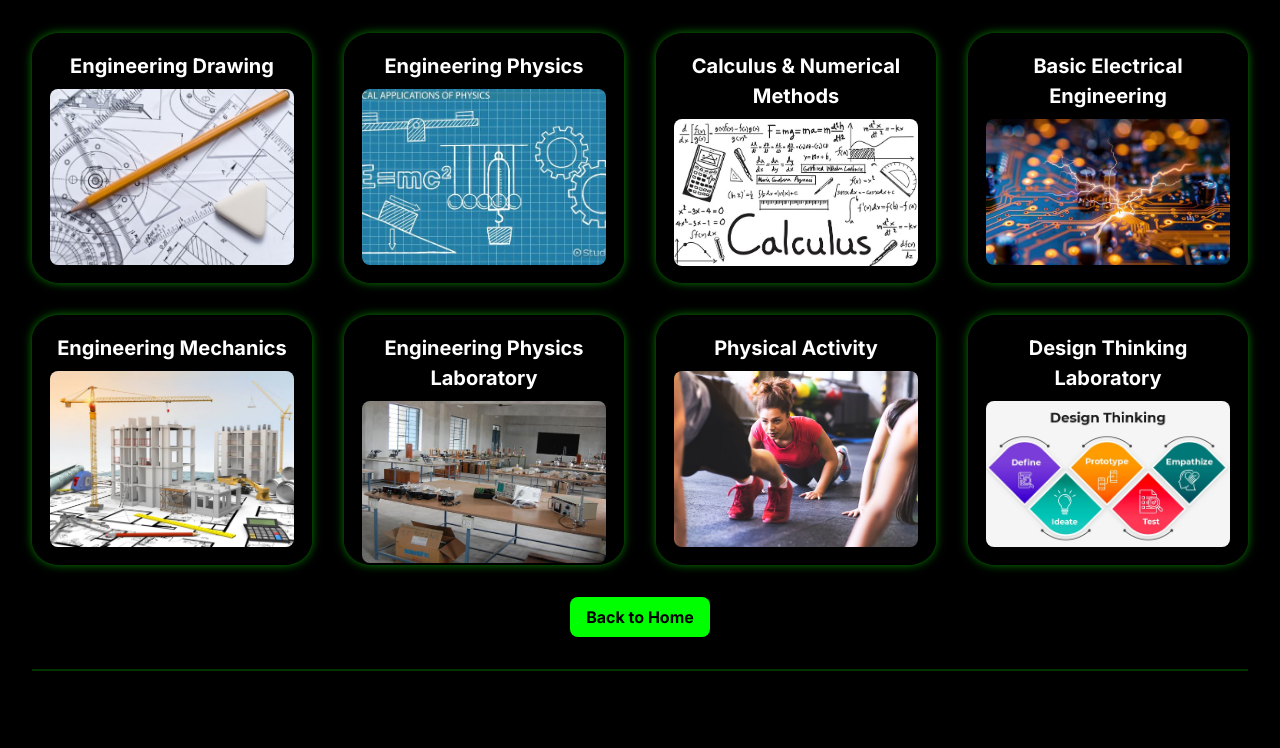
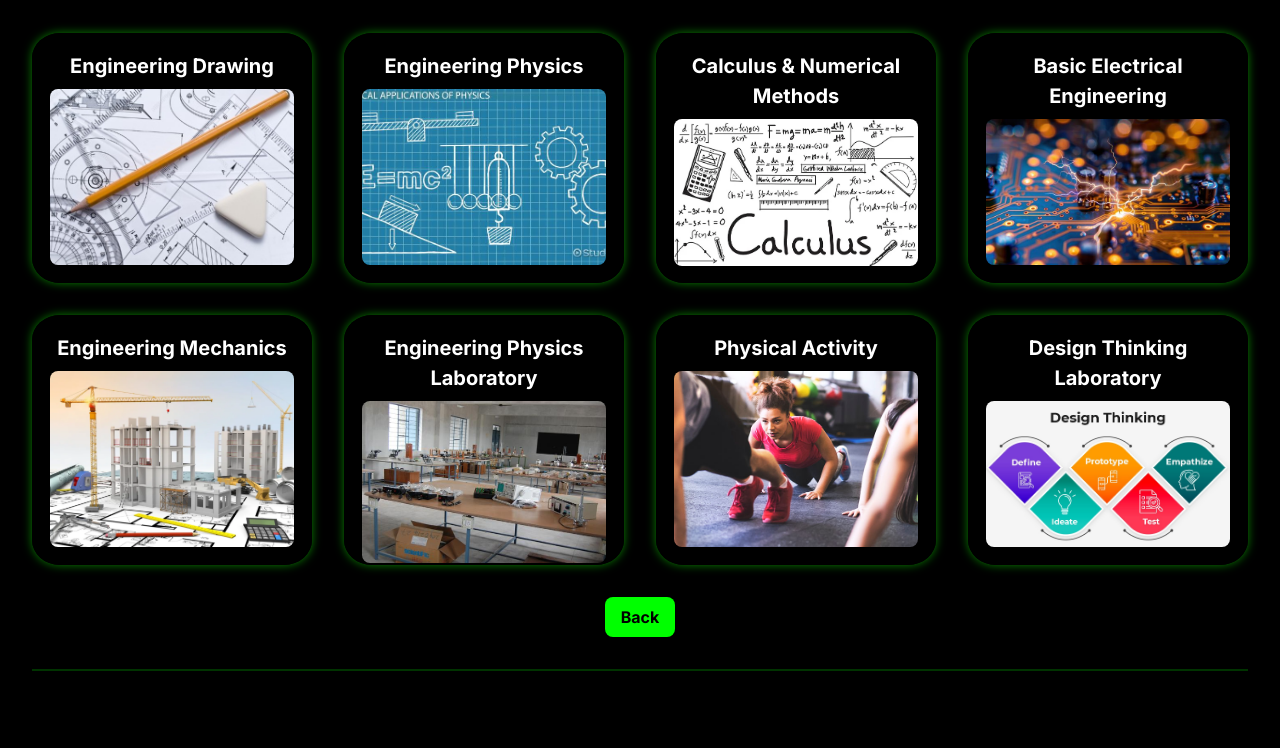
Before and after one commit to abhiramkothwal/Abhiram-s-website, a plain HTML site: page courses.html in a window 1280 px wide. Shown: the part 199-947 px from the top of the page. Drawn offline with nearby package versions, Linux system fonts and the light colour scheme.

Commit message:
Update courses.html

```diff
--- a/courses.html
+++ b/courses.html
@@ -131,7 +131,7 @@
             <li class="course-item"><h4 data-i18n="s1-course-7">Physical Activity</h4><img src="physical-education.jpg" alt="Subject 7"></li>
             <li class="course-item"><h4 data-i18n="s1-course-8">Design Thinking Laboratory</h4><img src="Design-Thinking.jpg" alt="Subject 8"></li>
         </ul>
-        <a href="index.html" class="small-back-button" data-i18n="back-home">Back to Home</a>
+        <a href="index.html#courses-done" class="small-back-button" data-i18n="back-home">Back</a>
     </section>
 
     <section id="sem-2" class="semester-section">
@@ -145,7 +145,7 @@
             <li class="course-item"><h3 data-i18n="s2-course-6">Chemistry Lab</h3><img src="2chemistart_lab.jpeg" alt="Subject 6"></li>
             <li class="course-item"><h3 data-i18n="s2-course-7">Programming Lab</h3><img src="2codelab.jpeg" alt="Subject 7"></li>
         </ul>
-        <a href="index.html" class="small-back-button" data-i18n="back-home">Back to Home</a>
+        <a href="index.html#courses-done" class="small-back-button" data-i18n="back-home">Back</a>
     </section>
 
     <section id="sem-3" class="semester-section">
@@ -159,7 +159,7 @@
             <li class="course-item"><h3 data-i18n="s3-course-6">Unix Programming</h3><img src="3unix.png" alt="Subject 6"></li>
             <li class="course-item"><h3 data-i18n="s3-course-7">Kannada</h3><img src="3kannada.png" alt="Subject 7"></li>
         </ul>
-        <a href="index.html" class="small-back-button" data-i18n="back-home">Back to Home</a>
+        <a href="index.html#courses-done" class="small-back-button" data-i18n="back-home">Back</a>
     </section>
 
     <section id="sem-4" class="semester-section">
@@ -175,7 +175,7 @@
             <li class="course-item"><h3 data-i18n="s4-course-8">Internship-1</h3><img src="4intern.jpeg" alt="Subject 8"></li>
             <li class="course-item"><h3 data-i18n="s4-course-9">Universal Human Values</h3><img src="4uv.png" alt="Subject 9"></li>
         </ul>
-        <a href="index.html" class="small-back-button" data-i18n="back-home">Back to Home</a>
+        <a href="index.html#courses-done" class="small-back-button" data-i18n="back-home">Back</a>
     </section>
 
     <section id="sem-5" class="semester-section">
@@ -191,7 +191,7 @@
             <li class="course-item"><h3 data-i18n="s5-course-8">Social Connection</h3><img src="5social.webp" alt="Subject 8"></li>
             <li class="course-item"><h3 data-i18n="s5-course-9">Environmental Studies</h3><img src="5evs.webp" alt="Subject 9"></li>
         </ul>
-        <a href="index.html" class="small-back-button" data-i18n="back-home">Back to Home</a>
+        <a href="index.html#courses-done" class="small-back-button" data-i18n="back-home">Back</a>
     </section>
 
     <section id="sem-6" class="semester-section">
@@ -207,7 +207,7 @@
             <li class="course-item"><h3 data-i18n="s6-course-8">Internship-2</h3><img src="6intern.jpeg" alt="Subject 8"></li>
             <li class="course-item"><h3 data-i18n="s6-course-9">Constitution</h3><img src="6con.jpg" alt="Subject 9"></li>
         </ul>
-        <a href="index.html" class="small-back-button" data-i18n="back-home">Back to Home</a>
+        <a href="index.html#courses-done" class="small-back-button" data-i18n="back-home">Back</a>
     </section>
 
     <section id="sem-7" class="semester-section">
@@ -221,7 +221,7 @@
             <li class="course-item"><h2 data-i18n="s7-course-6">Linear Algebra & its Application</h2><img src="7linear.jpeg" alt="Subject 6"></li>
             <li class="course-item"><h2 data-i18n="s7-course-7">Research Methodology & intellectual property rights</h2><img src="7research.jpg" alt="Subject 7"></li>
         </ul>
-        <a href="index.html" class="small-back-button" data-i18n="back-home">Back to Home</a>
+        <a href="index.html#courses-done" class="small-back-button" data-i18n="back-home">Back</a>
     </section>
 
     <section id="sem-8" class="semester-section">
@@ -230,7 +230,7 @@
             <li class="course-item"><h3 data-i18n="s8-course-1">Major Project</h3><img src="8project.png" alt="Subject 1"></li>
             <li class="course-item"><h3 data-i18n="s8-course-2">Internship</h3><img src="8intern.webp" alt="Subject 2"></li>
         </ul>
-        <a href="index.html" class="small-back-button" data-i18n="back-home">Back to Home</a>
+        <a href="index.html#courses-done" class="small-back-button" data-i18n="back-home">Back</a>
     </section>
 
     <script src="courses.js"></script>
```
